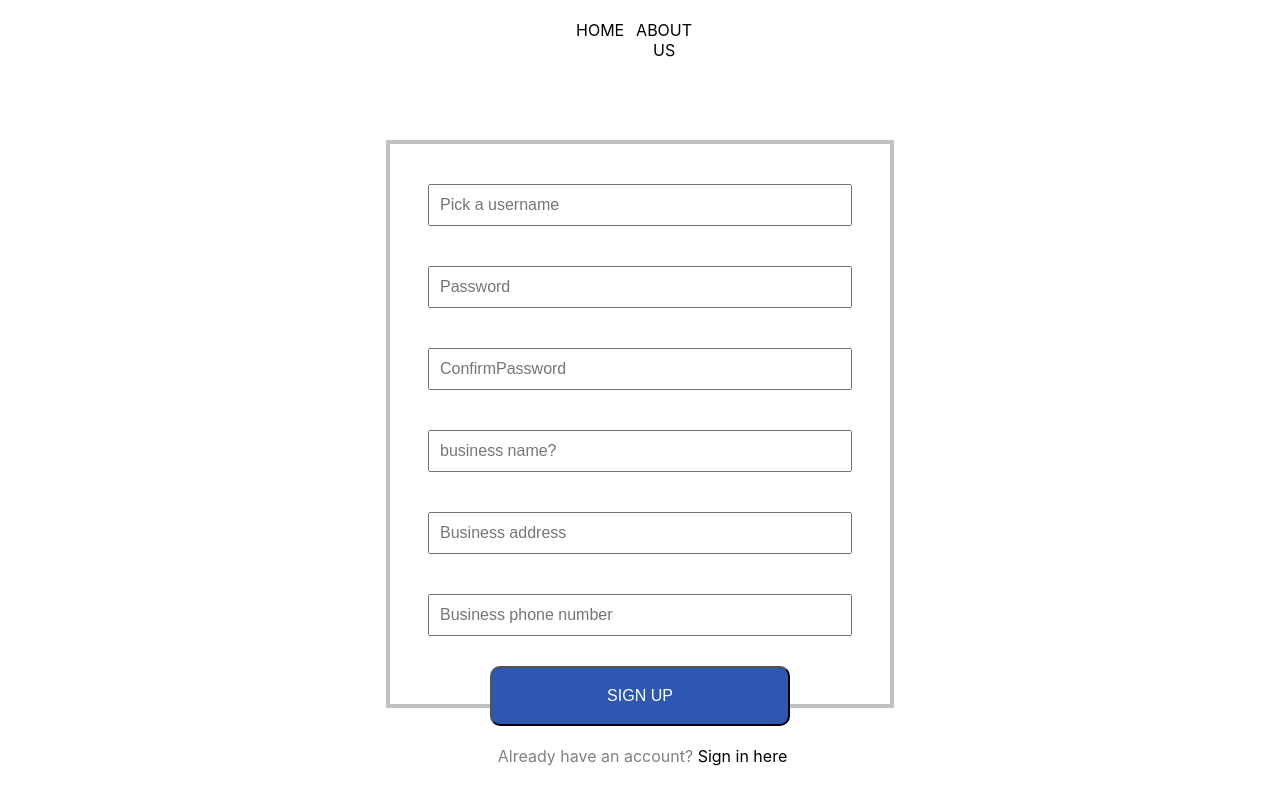
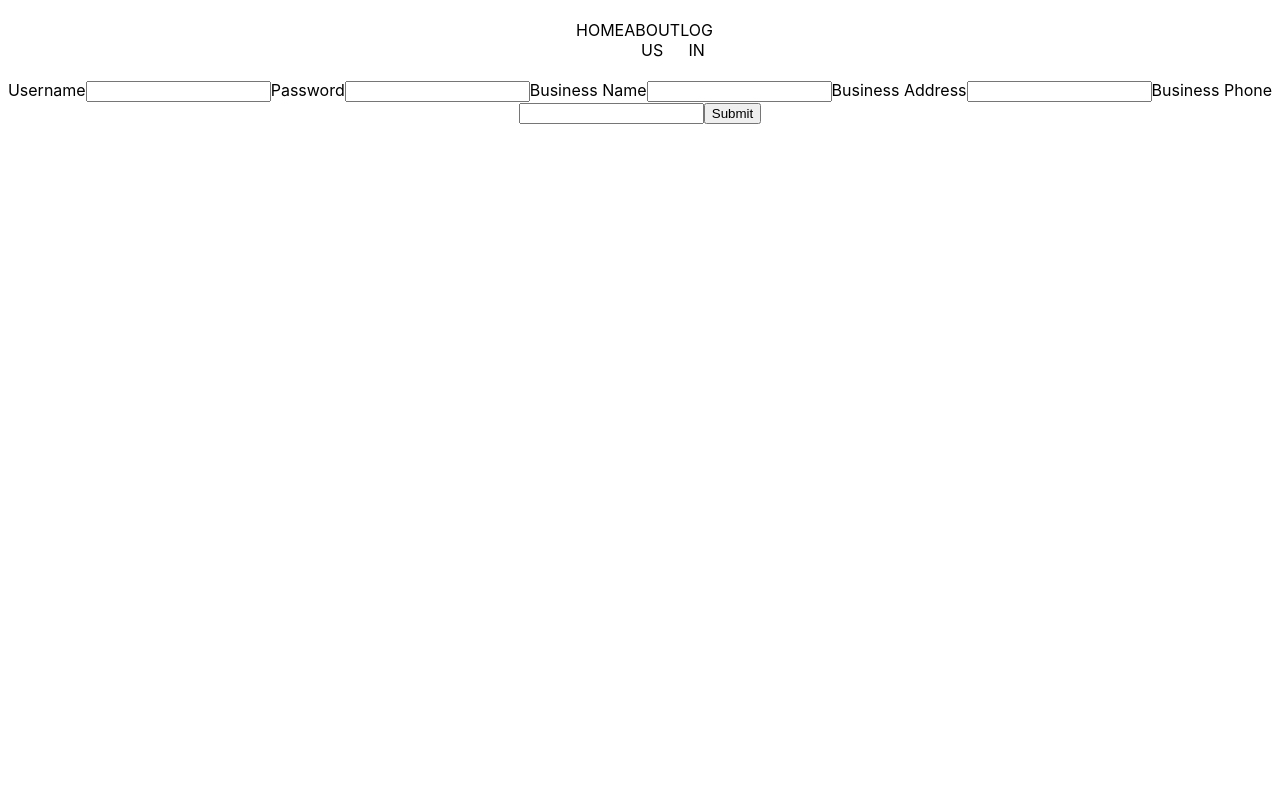
Before and after one commit to replate-2/FE, a React (Create React App) app in the folder replate/: page /Business/Signup in a window 1280 px wide. Built offline with nearby package versions, Linux system fonts and the light colour scheme.

Commit message:
Refractor business login/register for api requests/Add Business Profile Route/Add Navigation to App.js/Remove Navigation from all other Components * Add Pull Requests for API to Business login/register

```diff
--- a/replate/src/App.js
+++ b/replate/src/App.js
@@ -1,6 +1,9 @@
 import React from 'react';
 import { BrowserRouter as Router, Route, Switch } from "react-router-dom"
+
 import Dashboard from "./components/general/Dashboard"
+import Navigation from "./components/general/Navigation"
+
 import VolunteerLogin from "./components/volunteer/Login"
 import VolunteerRegister from "./components/volunteer/Register"
 import VolunteerProfile from "./components/volunteer/Profile"
@@ -9,13 +12,12 @@ import './App.css';
 import './components/business/business.css'
 import SignIn from './components/business/Login';
 import SignUpForm from './components/business/Register';
-
-
+import BusinessProfile from './components/business/Profile'
 
 export default function App() {
   return (
         <div className="App">
-
+            <Navigation />
             <Route exact path="/" component={Dashboard}/>
 
             <Route path="/volunteer/login" exact component={VolunteerLogin}/>
@@ -25,6 +27,7 @@ export default function App() {
                               {/* Business routes */}
             <Route path="/Business/SignIn" component={SignIn} />
             <Route path="/Business/Signup" component={SignUpForm} />
+            <Route path="/Business/Profile" component={BusinessProfile} />
 
         </div>
   );
--- a/replate/src/components/business/Login.js
+++ b/replate/src/components/business/Login.js
@@ -1,10 +1,9 @@
 import React, { useState, useEffect } from "react";
-import { withFormik, Form, Field} from "formik";
-import { Link } from "react-router-dom"
+import { Link, useHistory } from "react-router-dom"
 import * as yup from "yup";
 import styled from "styled-components";
-import axios from "axios"
-import Navigation from "../general/Navigation";
+import { axiosWithAuth } from "../../utils/axiosWithAuth"
+
 
 
 const Beef = styled.div`
@@ -13,77 +12,64 @@ const Beef = styled.div`
 `;
 
 
-const SignIn = ({values, errors, touched, status}) => {
+const SignInForm = () => {
+  const [signInBiz, setSignInBiz] = useState({
+    username: "",
+    password: "",
+  })
 
-  const [user, setUser] = useState([]);
+const history = useHistory();
 
-  useEffect(() => {
-    status && setUser(user => [...user, status]);
-  }, [status]);
+const handleChange = e => {
+  e.preventDefault();
+  setSignInBiz({
+      ...signInBiz, [e.target.name]: e.target.value
+  })
+}
 
+const handleSubmit = e => {
+  e.preventDefault();
+  axiosWithAuth()
+    .post("api/auth/business/login", signInBiz)
+    .then(res => {
+      console.log(res)
+      window.localStorage.setItem('token', res.data.payload)
+      history.push("/Business/Profile")
+    })
+    .catch(err => {
+      console.log(err)
+    })
+}
 
   return (
     <div>
-    <Navigation />
+      <div>
+        <form onSubmit={handleSubmit}>
+          <label htmlFor="username">Username</label>
+          <input
+          type="text"
+          id="username"
+          name="username"
+          value={signInBiz.username}
+          onChange={handleChange}
+          required
+          />
 
-    <div className="All2">
-          <Form>
-        <Beef>
-          <div>
-            <Field className="beef2" type="text" name="username" placeholder="Pick a username" />
-            {touched.username && errors.username && <p>{errors.username}</p>}
-          </div>
+          <label htmlFor="password">Password</label>
+          <input
+          type="password"
+          id="password"
+          name="password"
+          value={signInBiz.password}
+          onChange={handleChange}
+          required
+          />
 
-          <div>
-            <Field className="beef2" type="password" name="password" placeholder="Password" />
-            {touched.password && errors.password && <p>{errors.password}</p>}
-          </div>
-        </Beef>
+          <button type="submit">Submit</button>
+        </form>
+      </div>
+    </div>
+  )
+}
 
-        <button type="submit" className="button">SIGN UP</button>
-
-        <div className="signin">
-
-        <span>Dont have an account? <Link to="/Business/SignUp">Sign up here</Link></span>
-
-
-        </div>
-        </Form>
-    </div>
-    </div>
-  );
-};
-
-const SignInForm = withFormik({
-  mapPropsToValues({ username, password }) {
-    return {
-      username: username || "",
-      password: password || "",
-
-    };
-  },
-
-  validationSchema: yup.object({
-    password: yup.string().required('Please enter your password'),
-    username: yup.string().required('Please enter a username')
-
-
-  }),
-  handleSubmit(values, { setStatus, resetForm }) {
-    console.log("HERE IS YOUR DATA :)", values);
-
-      resetForm(values)
-
-
-    axios
-      .post("https://reqres.in/api/users/", values)
-      .then(res => {
-        console.log(res);
-        setStatus(res.data);
-      })
-      .catch(err => console.log(err.response));
-  }
-
-})(SignIn);
-
-export default SignInForm;
+export default SignInForm
--- a/replate/src/components/business/Profile.js
+++ b/replate/src/components/business/Profile.js
@@ -0,0 +1,5 @@
+import React from "react"
+
+export default function BusinessProfile(){
+    return <div></div>
+}
--- a/replate/src/components/business/Register.js
+++ b/replate/src/components/business/Register.js
@@ -1,11 +1,9 @@
-import React, { useState, useEffect } from "react";
-import { withFormik, Form, Field} from "formik";
+import React, { useState } from "react";
+import { withFormik, Form, Field } from "formik";
 import * as yup from "yup";
 import styled from "styled-components";
-import axios from "axios"
-import {Link} from "react-router-dom"
-import Navigation from "../general/Navigation";
-
+import { Link, useHistory } from "react-router-dom"
+import { axiosWithAuth } from "../../utils/axiosWithAuth"
 
 const Beef = styled.div`
   display: flex;
@@ -13,111 +11,96 @@ const Beef = styled.div`
 
 `;
 
+const SignUpForm = () => {
+  const [signUpBiz, setSignUpBiz] = useState({
+    username: "",
+    password: "",
+    businessName: "",
+    businessAddress: "",
+    businessPhone: ""
+  })
 
+const history = useHistory();
 
+const handleChange = e => {
+  e.preventDefault();
+  setSignUpBiz({
+      ...signUpBiz, [e.target.name]: e.target.value
+  })
+}
 
-
-
-const Signup = ({values, errors, touched, status}) => {
-
-  const [user, setUser] = useState([]);
-
-  useEffect(() => {
-    status && setUser(user => [...user, status]);
-  }, [status]);
-
-
-
+const handleSubmit = e => {
+  e.preventDefault();
+  axiosWithAuth()
+    .post("api/auth/business/register", signUpBiz)
+    .then(res => {
+      console.log(res)
+      window.localStorage.setItem('token', res.data.payload)
+      history.push("/Business/SignIn")
+    })
+    .catch(err => {
+      console.log(err)
+    })
+}
 
   return (
     <div>
-      <Navigation />
+      <div>
+        <form onSubmit={handleSubmit}>
+          <label htmlFor="username">Username</label>
+          <input
+          type="text"
+          id="username"
+          name="username"
+          value={signUpBiz.username}
+          onChange={handleChange}
+          required
+          />
 
-    <div className="All">
-          <Form>
-        <Beef>
-          <div>
-            <Field className="beef1" type="text" name="username" placeholder="Pick a username" />
-            {touched.username && errors.username && <p>{errors.username}</p>}
-          </div>
+          <label htmlFor="password">Password</label>
+          <input
+          type="password"
+          id="password"
+          name="password"
+          value={signUpBiz.password}
+          onChange={handleChange}
+          required
+          />
 
-          <div>
-            <Field className="beef1" type="password" name="password" placeholder="Password" />
-            {touched.password && errors.password && <p>{errors.password}</p>}
-          </div>
+          <label htmlFor="businessName">Business Name</label>
+          <input
+          type="text"
+          id="businessName"
+          name="businessName"
+          value={signUpBiz.businessName}
+          onChange={handleChange}
+          required
+          />
 
-          <div>
-            <Field className="beef1" type="password" name="confirmPassword" placeholder="ConfirmPassword" />
-            {touched.confirmPassword && errors.confirmPassword && <p>{errors.confirmPassword}</p>}
-          </div>
+          <label htmlFor="businessAddress">Business Address</label>
+          <input
+          type="text"
+          id="businessAddress"
+          name="businessAddress"
+          value={signUpBiz.businessAddress}
+          onChange={handleChange}
+          required
+          />
 
-          <div>
-            <Field className="beef1" type="text" name="businessName" placeholder="business name?" />
-            {touched.businessName && errors.businessName && <p>{errors.businessName}</p>}
-          </div>
+          <label htmlFor="businessPhone">Business Phone</label>
+          <input
+          type="text"
+          id="businessPhone"
+          name="businessPhone"
+          value={signUpBiz.businessPhone}
+          onChange={handleChange}
+          required
+          />
 
-           <div>
-            <Field className="beef1" type="text" name="businessAddress" placeholder="Business address" />
-            {touched.businessAddress && errors.businessAddress && <p>{errors.businessAddress}</p>}
-          </div>
-
-          <div>
-            <Field className="beef1" type="number" name="businessPhone" placeholder="Business phone number" />
-            {touched.businessPhone && errors.businessPhone && <p>{errors.businessPhone}</p>}
-          </div>
-
-        </Beef>
-
-        <button type="submit" className="button">SIGN UP</button>
-
-        <div className="signin">
-        <span>Already have an account? <Link to="/Business/SignIn">Sign in here</Link></span>
-        </div>
-        </Form>
+          <button type="submit">Submit</button>
+        </form>
+      </div>
     </div>
-    </div>
-  );
-};
-
-const SignUpForm = withFormik({
-  mapPropsToValues({ username, password, confirmPassword, businessName, businessAddress, businessPhone }) {
-    return {
-      username: username || "",
-      password: password || "",
-      confirmPassword: confirmPassword || "",
-      businessName: businessName || "",
-      businessAddress: businessAddress || "",
-      businessPhone: businessPhone || ""
-    };
-  },
-
-  validationSchema: yup.object({
-    username: yup.string().required('Please enter a username'),
-    password: yup.string().required('Please enter your password'),
-    confirmPassword: yup.string()
-    .oneOf([yup.ref('password'), null], 'Passwords must match')
-    .required('Please confirm your password'),
-    businessName: yup.string().required('Please enter a name'),
-    businessAddress: yup.string().required('Please enter a address'),
-    businessPhone: yup.string().required('Please enter a phone number')
-
-
-
-  }),
-  handleSubmit(values, { setStatus, resetForm }) {
-    console.log("HERE IS YOUR DATA :)", values);
-
-      resetForm(values)
-
-
-    axios
-      .post("https://reqres.in/api/users/", values)
-      .then(res => {
-        console.log(res);
-        setStatus(res.data);
-      })
-      .catch(err => console.log(err.response));
-  }
-})(Signup);
-
+  )
+}
 export default SignUpForm;
--- a/replate/src/components/general/Dashboard.js
+++ b/replate/src/components/general/Dashboard.js
@@ -1,12 +1,10 @@
 import React from "react"
-import {BrowserRouter as Router, Link} from "react-router-dom"
+import { Link } from "react-router-dom"
 import "./dashboard.css"
-import Navigation from './Navigation'
 
 const Dashboard = () =>{
     return (
             <div className="mainContainer">
-                <Navigation />
                 <h2>Are you a Business or a Volunteer?</h2>
                 <div className="buttonContainer">
 
--- a/replate/src/components/general/Navigation.js
+++ b/replate/src/components/general/Navigation.js
@@ -13,10 +13,13 @@ const Navigation = () =>{
     return (
             <Nav>
                 <div>
-                <Link to="/">HOME</Link>
+                <a href="">HOME</a>
                 </div>
                 <div>
                 <a href="">ABOUT US</a>
+                </div>
+                <div>
+                <Link to="/">LOG IN</Link>
                 </div>
             </Nav>
     )
--- a/replate/src/components/volunteer/Login.js
+++ b/replate/src/components/volunteer/Login.js
@@ -3,7 +3,6 @@ import {Link} from "react-router-dom"
 import { useHistory } from "react-router-dom"
 import { axiosWithAuth } from "../../utils/axiosWithAuth"
 import "./login.css"
-import Navigation from "../general/Navigation"
 
 const VolunteerLogin = () => {
     const [volLogin, setVolLogin] = useState({
@@ -36,7 +35,6 @@ const VolunteerLogin = () => {
     }
     return (
         <div>
-        <Navigation />
             <div className="loginContainer">
                 <form onSubmit={handleSubmit}>
                     <label htmlFor="username">Username:</label>
--- a/replate/src/components/volunteer/Register.js
+++ b/replate/src/components/volunteer/Register.js
@@ -2,7 +2,6 @@ import React, {useState} from "react"
 import { useHistory } from "react-router-dom"
 import { axiosWithAuth } from "../../utils/axiosWithAuth"
 import "./register.css"
-import Navigation from "../general/Navigation";
 
 const VolunteerRegister = () => {
     const [pwd1, setPwd1] = useState(); //first pw input
@@ -27,7 +26,7 @@ const VolunteerRegister = () => {
         event.preventDefault();
         if(pwd1 === pwd2){
             axiosWithAuth()
-                .post("/api/auth/volunteer/register", signUpVol)
+                .post("api/auth/volunteer/register", signUpVol)
                 .then(res => {
                     console.log(res)
                     window.localStorage.setItem('token', res.data.payload)
@@ -42,7 +41,6 @@ const VolunteerRegister = () => {
     }
     return (
         <div>
-        <Navigation />
             <div className="registerContainer">
                 <form onSubmit={handleSubmit}>
                     <label htmlFor="name">First and Last name:</label>
```
Lines whose indentation alone changed are shown as unchanged.
